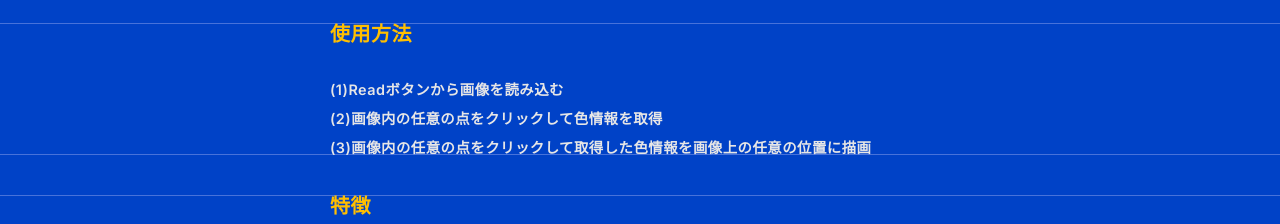
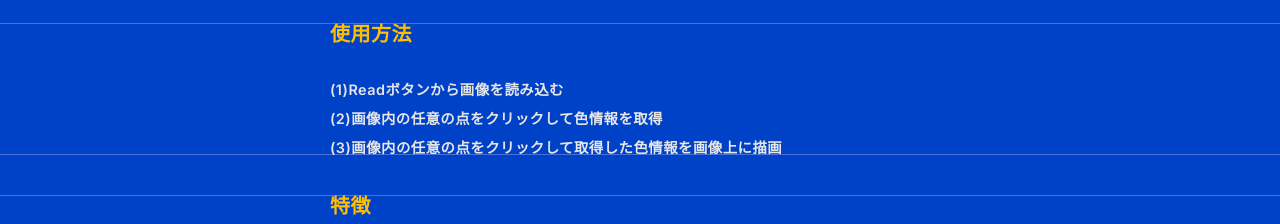
Before and after one commit to tom-wat/tom-wat-portfolio, an Astro site: page /works/color-value-drawing in a window 1280 px wide. Shown: the part 880-1104 px from the top of the page. Built offline with nearby package versions, Linux system fonts and the light colour scheme; Astro itself is replaced by a stand-in of ours.

Commit message:
文章の修正

```diff
--- a/src/pages/works/color-value-drawing.astro
+++ b/src/pages/works/color-value-drawing.astro
@@ -90,9 +90,7 @@ import "../../styles/global.css";
       <ul class="list">
         <li>(1)Readボタンから画像を読み込む</li>
         <li>(2)画像内の任意の点をクリックして色情報を取得</li>
-        <li>
-          (3)画像内の任意の点をクリックして取得した色情報を画像上の任意の位置に描画
-        </li>
+        <li>(3)画像内の任意の点をクリックして取得した色情報を画像上に描画</li>
       </ul>
     </GridWrapper>
     <GridWrapper
```
